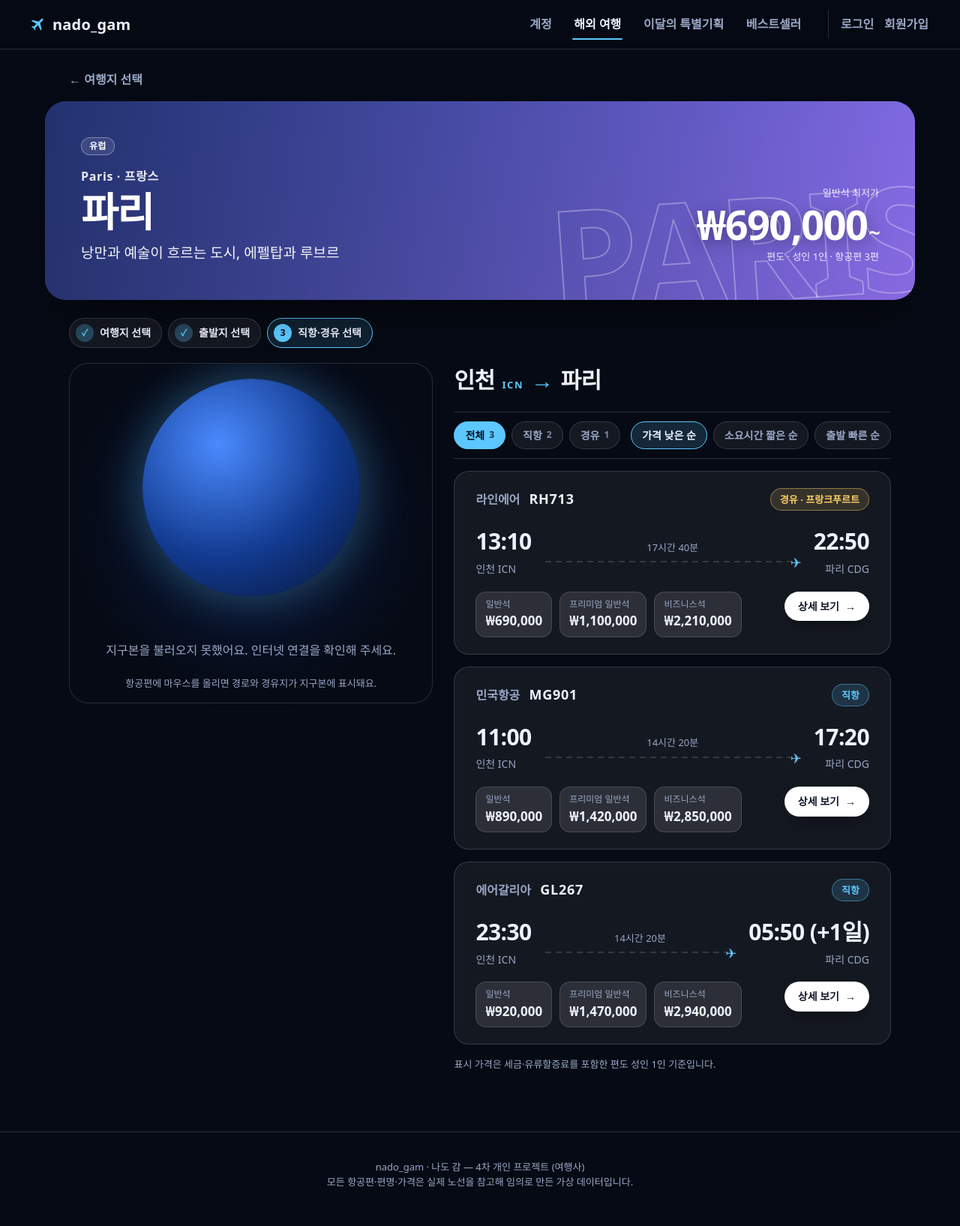
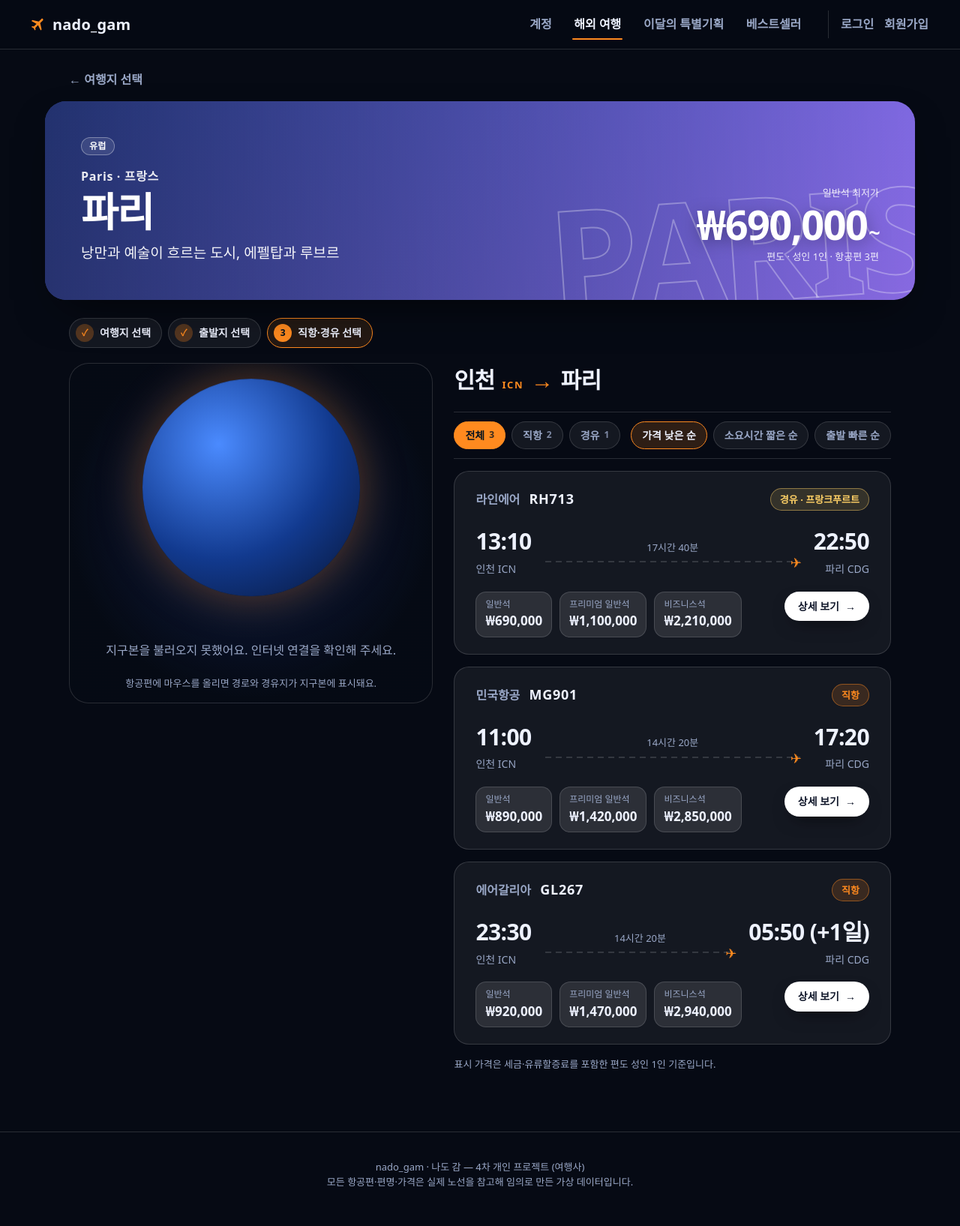
Before and after one commit to ho8566z/nado-gam, a Spring Boot app: page /travel/1 in a window 1280 px wide. Shown: the whole page at 75% size. Run offline with Spring Boot 4, Linux system fonts and the light colour scheme; a user stored in the database is signed in; some of the project's set-up classes (security, data sources, template engines, error pages and the like) are left out, and stand-ins take their place; some libraries are stand-ins or nearby versions; some web fonts are replaced.

Commit message:
style(theme): 포인트 색을 하늘색에서 오렌지로 변경
버튼·링크·강조 색과 지구본 경로·고리·대기 색을 오렌지로 바꾸고 어두운 배경은 유지한다.

```diff
--- a/src/main/resources/static/css/auth.css
+++ b/src/main/resources/static/css/auth.css
@@ -17,7 +17,7 @@
 .form-actions .button { width: 100%; margin-top: 0; border: 0; text-align: center; }
 .alert { margin-bottom: 12px; padding: 12px 14px; border-radius: 12px; font-weight: 600; font-size: 14px; }
 .alert--error { background: rgba(255, 93, 115, 0.14); color: var(--hot); }
-.alert--ok { background: rgba(92, 200, 255, 0.14); color: var(--accent); }
+.alert--ok { background: rgba(255, 138, 31, 0.14); color: var(--accent); }
 .auth-sub { margin-top: 18px; text-align: center; color: var(--muted); font-size: 14px; }
 .auth-sub a { color: var(--accent); font-weight: 700; }
 
--- a/src/main/resources/static/css/main.css
+++ b/src/main/resources/static/css/main.css
@@ -7,7 +7,7 @@
 	--line: rgba(255, 255, 255, 0.14);
 	--ink: #eef2ff;
 	--muted: #9aa8c7;
-	--accent: #5cc8ff;
+	--accent: #ff8a1f;
 	--gold: #ffd166;
 	--hot: #ff5d73;
 	--radius: 28px;
@@ -99,21 +99,21 @@ body.is-leaving .page { opacity: 0; transform: scale(1.035); filter: blur(5px);
 .globe-fallback::before {
 	content: ""; width: min(60%, 320px); aspect-ratio: 1; border-radius: 50%;
 	background: radial-gradient(circle at 35% 30%, #4b8bff, #123a8f 55%, #071433);
-	box-shadow: 0 0 60px rgba(92, 200, 255, 0.35); animation: floaty 6s ease-in-out infinite;
+	box-shadow: 0 0 60px rgba(255, 138, 31, 0.35); animation: floaty 6s ease-in-out infinite;
 }
 .globe-fallback p { margin-top: 16px; }
 @keyframes floaty { 50% { transform: translateY(-10px); } }
 
 /* 지구본 위 비행기 / 도시 이름 (globe.gl 의 HTML 레이어) */
 .plane { width: 26px; height: 26px; margin: -13px 0 0 -13px; pointer-events: none; }
-.plane svg { width: 100%; height: 100%; fill: #fff; filter: drop-shadow(0 0 6px rgba(255, 255, 255, 0.95)) drop-shadow(0 0 14px rgba(92, 200, 255, 0.9)); transition: opacity 0.2s; }
+.plane svg { width: 100%; height: 100%; fill: #fff; filter: drop-shadow(0 0 6px rgba(255, 255, 255, 0.95)) drop-shadow(0 0 14px rgba(255, 138, 31, 0.9)); transition: opacity 0.2s; }
 .city-label {
 	transform: translate(-50%, -150%); white-space: nowrap; pointer-events: none;
 	padding: 2px 8px; border-radius: 999px; font-size: 12px; font-weight: 700; color: #fff;
 	background: rgba(8, 14, 30, 0.72); border: 1px solid rgba(255, 209, 102, 0.7);
 	text-shadow: 0 1px 2px #000;
 }
-.city-label--home { border-color: rgba(92, 200, 255, 0.9); }
+.city-label--home { border-color: rgba(255, 138, 31, 0.9); }
 
 /* ---------- 섹션(선반) ---------- */
 .shelf { max-width: 1160px; margin: 0 auto; padding: 56px clamp(16px, 4vw, 32px) 0; }
@@ -229,12 +229,12 @@ body.is-leaving .page { opacity: 0; transform: scale(1.035); filter: blur(5px);
 	width: calc(100% - clamp(32px, 8vw, 64px)); margin-bottom: 16px; padding: 22px clamp(16px, 3vw, 28px);
 	border-radius: 20px; background: var(--panel); border: 1px solid var(--line); transition: transform 0.3s var(--ease), border-color 0.3s;
 }
-.flight-card:hover { transform: translateY(-2px); border-color: rgba(92, 200, 255, 0.5); }
+.flight-card:hover { transform: translateY(-2px); border-color: rgba(255, 138, 31, 0.5); }
 .flight-head { display: flex; align-items: center; justify-content: space-between; gap: 12px; flex-wrap: wrap; }
 .airline { color: var(--muted); font-weight: 600; margin-right: 8px; }
 .flight-no { font-size: 18px; letter-spacing: 0.04em; }
 .tag { padding: 4px 12px; border-radius: 999px; font-size: 13px; font-weight: 700; }
-.tag--direct { background: rgba(92, 200, 255, 0.16); color: var(--accent); border: 1px solid rgba(92, 200, 255, 0.45); }
+.tag--direct { background: rgba(255, 138, 31, 0.16); color: var(--accent); border: 1px solid rgba(255, 138, 31, 0.45); }
 .tag--via { background: rgba(255, 209, 102, 0.14); color: var(--gold); border: 1px solid rgba(255, 209, 102, 0.45); }
 .flight-route { display: grid; grid-template-columns: auto 1fr auto; align-items: center; gap: 18px; margin: 18px 0; }
 .point strong { display: block; font-size: clamp(22px, 3vw, 30px); letter-spacing: -0.02em; }
--- a/src/main/resources/static/css/travel.css
+++ b/src/main/resources/static/css/travel.css
@@ -10,10 +10,10 @@
 .steps { display: flex; flex-wrap: wrap; gap: 8px; margin: 20px 0 0; padding: 0; list-style: none; }
 .steps li { display: inline-flex; align-items: center; gap: 8px; padding: 7px 14px 7px 8px; border-radius: 999px; font-size: 14px; font-weight: 600; color: var(--muted); background: var(--panel); border: 1px solid var(--line); }
 .steps b { display: grid; place-items: center; width: 24px; height: 24px; border-radius: 50%; font-size: 12px; background: rgba(255, 255, 255, 0.12); }
-.steps .is-current { color: var(--ink); border-color: var(--accent); background: rgba(92, 200, 255, 0.12); }
+.steps .is-current { color: var(--ink); border-color: var(--accent); background: rgba(255, 138, 31, 0.12); }
 .steps .is-current b { background: var(--accent); color: #04121f; }
 .steps .is-done { color: var(--ink); }
-.steps .is-done b { background: rgba(92, 200, 255, 0.28); color: var(--accent); }
+.steps .is-done b { background: rgba(255, 138, 31, 0.28); color: var(--accent); }
 .steps--inline { max-width: 1160px; margin: 24px auto 0; padding: 0 clamp(16px, 4vw, 32px); }
 
 /* ---------- 여행지 선택 ---------- */
@@ -25,7 +25,7 @@
 .tab.is-active { color: #04121f; background: var(--accent); border-color: var(--accent); }
 .search input { width: 100%; padding: 14px 18px; border-radius: 16px; border: 1px solid var(--line); background: var(--panel); color: var(--ink); font: inherit; }
 .search input::placeholder { color: var(--muted); }
-.search input:focus { outline: 3px solid rgba(92, 200, 255, 0.5); border-color: var(--accent); }
+.search input:focus { outline: 3px solid rgba(255, 138, 31, 0.5); border-color: var(--accent); }
 .result-count { max-width: 1160px; margin: 18px auto 0; padding: 0 clamp(16px, 4vw, 32px); color: var(--muted); font-size: 14px; }
 .result-count b { color: var(--ink); }
 
@@ -66,7 +66,7 @@ a.dest-card:hover { transform: translateY(-5px); box-shadow: 0 24px 50px -20px r
 
 .origin-grid { display: grid; grid-template-columns: repeat(auto-fill, minmax(190px, 1fr)); gap: 14px; margin-top: 16px; }
 .origin-card { position: relative; display: flex; flex-direction: column; gap: 4px; padding: 20px; border-radius: 20px; background: var(--panel); border: 1px solid var(--line); transition: transform 0.3s var(--ease), border-color 0.3s, background 0.3s; }
-.origin-card:hover, .origin-card:focus-visible { transform: translateY(-4px); border-color: var(--accent); background: rgba(92, 200, 255, 0.1); }
+.origin-card:hover, .origin-card:focus-visible { transform: translateY(-4px); border-color: var(--accent); background: rgba(255, 138, 31, 0.1); }
 .origin-card strong { font-size: 24px; letter-spacing: -0.02em; }
 .origin-code { font-size: 12px; font-weight: 800; letter-spacing: 0.14em; color: var(--accent); }
 .origin-airport { font-size: 13px; color: var(--muted); }
@@ -85,7 +85,7 @@ a.dest-card:hover { transform: translateY(-5px); box-shadow: 0 24px 50px -20px r
 .chip b { font-size: 12px; opacity: 0.8; }
 .chip:hover { color: var(--ink); border-color: rgba(255, 255, 255, 0.4); }
 .chip.is-active { color: #04121f; background: var(--accent); border-color: var(--accent); }
-.chip--ghost.is-active { color: var(--ink); background: rgba(92, 200, 255, 0.16); border-color: var(--accent); }
+.chip--ghost.is-active { color: var(--ink); background: rgba(255, 138, 31, 0.16); border-color: var(--accent); }
 
 .travel-main .flight-card { width: 100%; max-width: none; }
 .flight-card.option { outline: none; }
--- a/src/main/resources/static/js/travel-globe.js
+++ b/src/main/resources/static/js/travel-globe.js
@@ -27,10 +27,10 @@
 			.backgroundColor('rgba(0,0,0,0)')
 			.globeImageUrl(U.IMG + 'earth-blue-marble.jpg')
 			.bumpImageUrl(U.IMG + 'earth-topology.png')
-			.showAtmosphere(true).atmosphereColor('#6ec1ff').atmosphereAltitude(0.2)
+			.showAtmosphere(true).atmosphereColor('#ffa050').atmosphereAltitude(0.2)
 			.pathsData(paths)
 			.pathPoints('pts').pathPointLat(function (p) { return p[0]; }).pathPointLng(function (p) { return p[1]; }).pathPointAlt(function (p) { return p[2]; })
-			.pathColor(function (d) { return d.active ? ['rgba(255,209,102,0.3)', 'rgba(255,209,102,1)'] : ['rgba(92,200,255,0.04)', 'rgba(92,200,255,0.42)']; })
+			.pathColor(function (d) { return d.active ? ['rgba(255,209,102,0.3)', 'rgba(255,209,102,1)'] : ['rgba(255, 138, 31,0.04)', 'rgba(255, 138, 31,0.42)']; })
 			.pathStroke(function (d) { return d.active ? 1.2 : 0.35; })
 			.pathDashLength(function (d) { return d.active ? 0.3 : 0.15; }).pathDashGap(0.1)
 			.pathDashAnimateTime(function (d) { return reduce ? 0 : (d.active ? 3500 : 7000); })
@@ -50,9 +50,9 @@
 		Object.keys(hubs).forEach(function (k) { dots.push({ lat: hubs[k].lat, lng: hubs[k].lng, kind: 'hub', code: k }); });
 		globe.pointsData(dots).pointAltitude(0.004)
 			.pointRadius(function (d) { return d.kind === 'hub' ? 0.25 : 0.55; })
-			.pointColor(function (d) { return d.kind === 'origin' ? '#5cc8ff' : (d.kind === 'arrival' ? '#ffd166' : 'rgba(255,255,255,0.9)'); })
+			.pointColor(function (d) { return d.kind === 'origin' ? '#ff8a1f' : (d.kind === 'arrival' ? '#ffd166' : 'rgba(255,255,255,0.9)'); })
 			.ringsData(dots.filter(function (d) { return d.kind !== 'hub'; }))
-			.ringColor(function (d) { return d.kind === 'origin' ? function (t) { return 'rgba(92,200,255,' + (1 - t) + ')'; } : function (t) { return 'rgba(255,209,102,' + (1 - t) + ')'; }; })
+			.ringColor(function (d) { return d.kind === 'origin' ? function (t) { return 'rgba(255, 138, 31,' + (1 - t) + ')'; } : function (t) { return 'rgba(255,209,102,' + (1 - t) + ')'; }; })
 			.ringMaxRadius(4).ringPropagationSpeed(2).ringRepeatPeriod(1800);
 
 		// HTML 레이어: 도시 이름표(출발·도착은 항상, 경유지는 강조된 경로일 때만)와 비행기
```
Also changed, not shown: src/main/resources/static/js/home-globe.js (+4 -4 lines).
